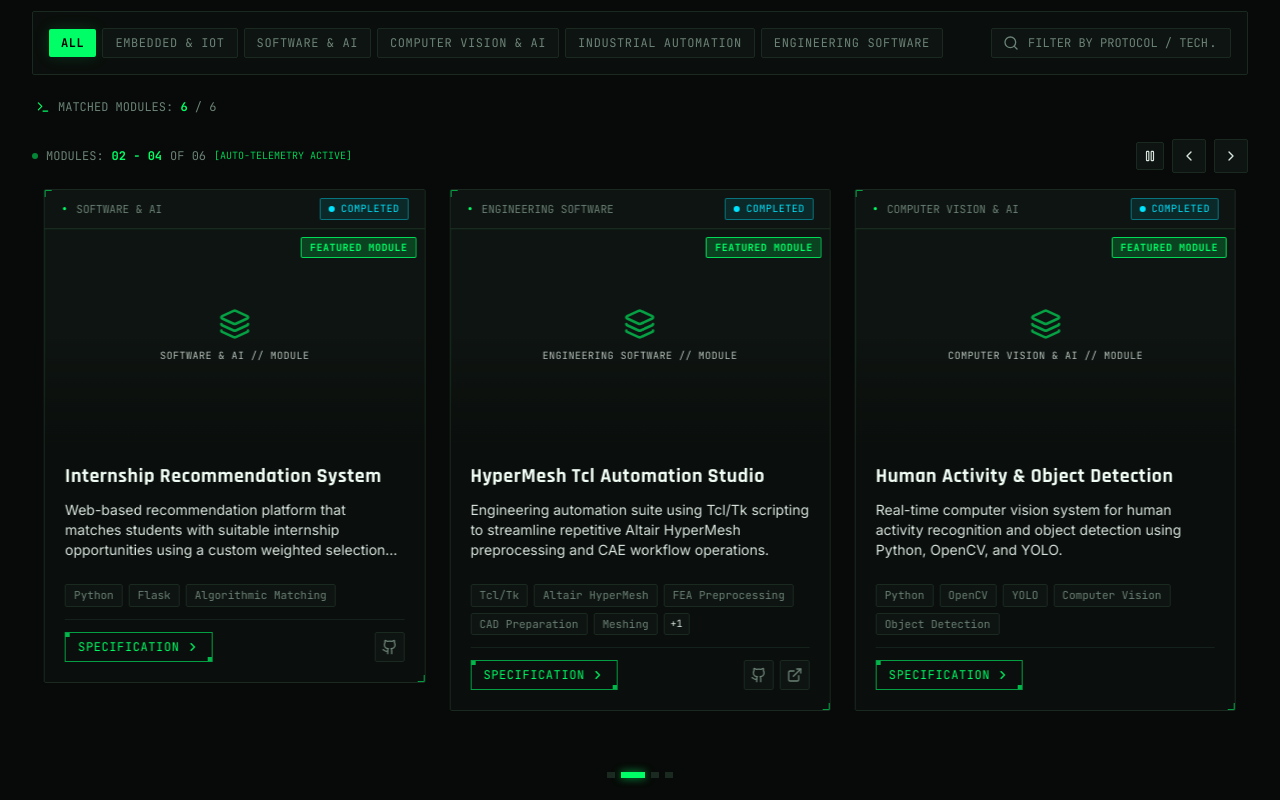
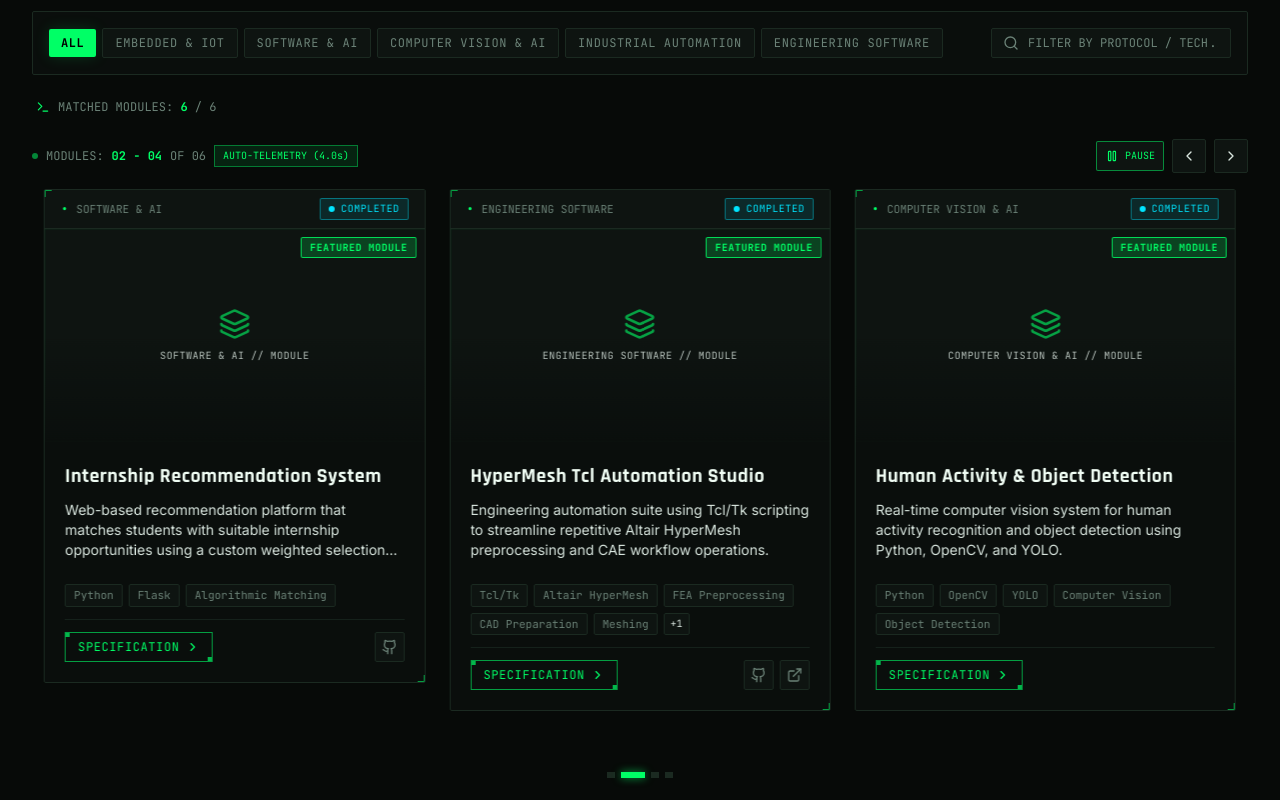
Before and after one commit to samkiller07/samuvel-prakash-F, a React (Vite) app: page / in a window 1280 px wide. Shown: the part 2720-3520 px from the top of the page. Built offline with nearby package versions, Linux system fonts and the light colour scheme; no server answers.

Commit message:
fix(carousel): fix desktop button clickability, smooth 4.0s auto-scroll, and auto-pause on manual slide

```diff
--- a/src/components/projects/ProjectCard.tsx
+++ b/src/components/projects/ProjectCard.tsx
@@ -92,14 +92,14 @@ export const ProjectCard: React.FC<ProjectCardProps> = ({ project, onSelect }) =
           </div>
 
           {/* Action Row */}
-          <div className="pt-3 border-t border-hud-border/70 flex items-center justify-between gap-2">
+          <div className="pt-3 border-t border-hud-border/70 flex items-center justify-between gap-2 relative z-10">
             <Button
               variant="outline"
               size="sm"
               onClick={() => onSelect(project)}
               icon={<ChevronRight className="w-3.5 h-3.5" />}
               iconPosition="right"
-              className="w-full sm:w-auto"
+              className="w-full sm:w-auto cursor-pointer"
             >
               SPECIFICATION
             </Button>
@@ -110,7 +110,7 @@ export const ProjectCard: React.FC<ProjectCardProps> = ({ project, onSelect }) =
                   href={project.github_url}
                   target="_blank"
                   rel="noopener noreferrer"
-                  className="p-1.5 text-hud-muted hover:text-hud-green bg-hud-panel hover:bg-hud-hover border border-hud-border rounded-sm transition-colors"
+                  className="p-1.5 text-hud-muted hover:text-hud-green bg-hud-panel hover:bg-hud-hover border border-hud-border rounded-sm transition-colors cursor-pointer"
                   title="View Source Code"
                   aria-label="View Source Code on GitHub"
                 >
@@ -122,7 +122,7 @@ export const ProjectCard: React.FC<ProjectCardProps> = ({ project, onSelect }) =
                   href={project.demo_url}
                   target="_blank"
                   rel="noopener noreferrer"
-                  className="p-1.5 text-hud-muted hover:text-hud-cyan bg-hud-panel hover:bg-hud-hover border border-hud-border rounded-sm transition-colors"
+                  className="p-1.5 text-hud-muted hover:text-hud-cyan bg-hud-panel hover:bg-hud-hover border border-hud-border rounded-sm transition-colors cursor-pointer"
                   title="Live Demo"
                   aria-label="Live Demo Link"
                 >
--- a/src/components/projects/ProjectGrid.tsx
+++ b/src/components/projects/ProjectGrid.tsx
@@ -158,7 +158,7 @@ export const ProjectGrid: React.FC<ProjectGridProps> = ({
             prevLabel="Previous projects"
             nextLabel="Next projects"
             autoSlide={true}
-            autoSlideInterval={1200}
+            autoSlideInterval={4000}
           >
             {filteredProjects.map((project) => (
               <div key={project.id} className="h-full pb-2">
--- a/src/components/ui/HorizontalCarousel.tsx
+++ b/src/components/ui/HorizontalCarousel.tsx
@@ -1,5 +1,5 @@
 import React, { useState, useEffect, useRef, useCallback } from 'react';
-import { ChevronLeft, ChevronRight, Pause, Play } from 'lucide-react';
+import { ChevronLeft, ChevronRight, Pause, Play, RotateCcw } from 'lucide-react';
 
 interface HorizontalCarouselProps {
   children: React.ReactNode[];
@@ -9,7 +9,7 @@ interface HorizontalCarouselProps {
     desktop?: number;
   };
   autoSlide?: boolean;
-  autoSlideInterval?: number; // ms
+  autoSlideInterval?: number; // ms (recommended 4000ms for readable card content)
   ariaLabel?: string;
   prevLabel?: string;
   nextLabel?: string;
@@ -20,21 +20,22 @@ export const HorizontalCarousel: React.FC<HorizontalCarouselProps> = ({
   children,
   itemsPerView = { mobile: 1, tablet: 2, desktop: 3 },
   autoSlide = true,
-  autoSlideInterval = 1200,
+  autoSlideInterval = 4000,
   ariaLabel = 'Carousel',
   prevLabel = 'Previous items',
   nextLabel = 'Next items',
   className = ''
 }) => {
   const [currentIndex, setCurrentIndex] = useState(0);
-  const [isPaused, setIsPaused] = useState(false);
-  const [isInteracting, setIsInteracting] = useState(false);
+  const [isAutoSlideEnabled, setIsAutoSlideEnabled] = useState(autoSlide);
   const [isDragging, setIsDragging] = useState(false);
-  const [dragStartX, setDragStartX] = useState<number | null>(null);
   const [dragDeltaPx, setDragDeltaPx] = useState<number>(0);
 
   const containerRef = useRef<HTMLDivElement>(null);
-  const interactionTimerRef = useRef<ReturnType<typeof setTimeout> | null>(null);
+  const pointerDownRef = useRef(false);
+  const dragStartXRef = useRef(0);
+  const dragStartYRef = useRef(0);
+  const hasDraggedRef = useRef(false);
 
   const totalItems = React.Children.count(children);
 
@@ -75,34 +76,20 @@ export const HorizontalCarousel: React.FC<HorizontalCarouselProps> = ({
     setCurrentIndex((prev) => (prev <= 0 ? maxIndex : prev - 1));
   }, [maxIndex]);
 
-  // Helper to temporarily pause autoplay when user interacts, then resume
-  const triggerInteractionCooldown = useCallback((durationMs: number = 2500) => {
-    setIsInteracting(true);
-    if (interactionTimerRef.current) {
-      clearTimeout(interactionTimerRef.current);
-    }
-    interactionTimerRef.current = setTimeout(() => {
-      setIsInteracting(false);
-    }, durationMs);
+  // Handler when user triggers manual navigation -> turn auto-scroll off
+  const handleManualSlide = useCallback((action: () => void) => {
+    setIsAutoSlideEnabled(false);
+    action();
   }, []);
 
-  // Cleanup interaction timeout on unmount
-  useEffect(() => {
-    return () => {
-      if (interactionTimerRef.current) {
-        clearTimeout(interactionTimerRef.current);
-      }
-    };
-  }, []);
-
-  // Check reduced motion
+  // Check reduced motion preference
   const prefersReducedMotion = typeof window !== 'undefined'
     && window.matchMedia
     && window.matchMedia('(prefers-reduced-motion: reduce)').matches;
 
-  // Single active Auto-slide effect
+  // Single active Auto-slide effect (Smooth 4s interval, stops when manual mode active)
   useEffect(() => {
-    if (!autoSlide || isPaused || isInteracting || isDragging || prefersReducedMotion || maxIndex <= 0) {
+    if (!isAutoSlideEnabled || isDragging || prefersReducedMotion || maxIndex <= 0) {
       return;
     }
 
@@ -111,47 +98,60 @@ export const HorizontalCarousel: React.FC<HorizontalCarouselProps> = ({
     }, autoSlideInterval);
 
     return () => clearInterval(timer);
-  }, [autoSlide, autoSlideInterval, isPaused, isInteracting, isDragging, nextSlide, prefersReducedMotion, maxIndex]);
+  }, [isAutoSlideEnabled, autoSlideInterval, isDragging, nextSlide, prefersReducedMotion, maxIndex]);
 
-  // Keyboard navigation
+  // Keyboard navigation -> turns auto-scroll off
   const handleKeyDown = (e: React.KeyboardEvent) => {
     if (e.key === 'ArrowLeft') {
       e.preventDefault();
-      triggerInteractionCooldown();
-      prevSlide();
+      handleManualSlide(prevSlide);
     } else if (e.key === 'ArrowRight') {
       e.preventDefault();
-      triggerInteractionCooldown();
-      nextSlide();
+      handleManualSlide(nextSlide);
     }
   };
 
-  // Unified Pointer handlers for Desktop Mouse Drag & Mobile Touch
+  // Pointer Handlers: DO NOT capture pointer on pointerDown so button clicks work normally on desktop
   const handlePointerDown = (e: React.PointerEvent<HTMLDivElement>) => {
-    // Only respond to left mouse button or touch/pen pointers
     if (e.pointerType === 'mouse' && e.button !== 0) return;
 
+    pointerDownRef.current = true;
+    dragStartXRef.current = e.clientX;
+    dragStartYRef.current = e.clientY;
+    hasDraggedRef.current = false;
+    setDragDeltaPx(0);
+  };
+
+  const handlePointerMove = (e: React.PointerEvent<HTMLDivElement>) => {
+    if (!pointerDownRef.current) return;
+
+    const deltaX = e.clientX - dragStartXRef.current;
+    const deltaY = e.clientY - dragStartYRef.current;
+
+    // Only initiate drag mode if horizontal movement exceeds 6px (distinguishes drag from click)
+    if (!hasDraggedRef.current) {
+      if (Math.abs(deltaX) > 6 && Math.abs(deltaX) > Math.abs(deltaY)) {
+        hasDraggedRef.current = true;
         setIsDragging(true);
-    setDragStartX(e.clientX);
-    setDragDeltaPx(0);
-    triggerInteractionCooldown(3000);
-
+        // Manual drag turns off auto-scroll
+        setIsAutoSlideEnabled(false);
         try {
           e.currentTarget.setPointerCapture(e.pointerId);
         } catch {
-      // Ignored if pointer capture not supported
+          // Ignored
+        }
+      }
+    }
+
+    if (hasDraggedRef.current) {
+      setDragDeltaPx(deltaX);
     }
   };
 
-  const handlePointerMove = (e: React.PointerEvent<HTMLDivElement>) => {
-    if (!isDragging || dragStartX === null) return;
-    const delta = e.clientX - dragStartX;
-    setDragDeltaPx(delta);
-  };
+  const handlePointerUp = (e: React.PointerEvent<HTMLDivElement>) => {
+    if (!pointerDownRef.current) return;
 
-  const handlePointerUp = (e: React.PointerEvent<HTMLDivElement>) => {
-    if (!isDragging) return;
-
+    if (hasDraggedRef.current) {
       try {
         if (e.currentTarget.hasPointerCapture(e.pointerId)) {
           e.currentTarget.releasePointerCapture(e.pointerId);
@@ -160,7 +160,7 @@ export const HorizontalCarousel: React.FC<HorizontalCarouselProps> = ({
         // Ignored
       }
 
-    const threshold = 40; // minimum swipe distance in px to change slide
+      const threshold = 40; // min swipe distance in px to change slide
       if (dragDeltaPx > threshold) {
         prevSlide();
       } else if (dragDeltaPx < -threshold) {
@@ -168,9 +168,19 @@ export const HorizontalCarousel: React.FC<HorizontalCarouselProps> = ({
       }
 
       setIsDragging(false);
-    setDragStartX(null);
       setDragDeltaPx(0);
-    triggerInteractionCooldown(2000);
+    }
+
+    pointerDownRef.current = false;
+  };
+
+  // Prevent accidental click triggering on child buttons if user performed a drag gesture
+  const handleClickCapture = (e: React.MouseEvent) => {
+    if (hasDraggedRef.current) {
+      e.stopPropagation();
+      e.preventDefault();
+      hasDraggedRef.current = false;
+    }
   };
 
   if (totalItems === 0) return null;
@@ -188,88 +198,92 @@ export const HorizontalCarousel: React.FC<HorizontalCarouselProps> = ({
       aria-label={ariaLabel}
       tabIndex={0}
       onKeyDown={handleKeyDown}
-      onFocus={() => triggerInteractionCooldown(4000)}
     >
       {/* Control Header & Indicators */}
-      <div className="flex items-center justify-between gap-4">
+      <div className="flex flex-col sm:flex-row sm:items-center justify-between gap-3">
         {/* Telemetry Index Badge */}
-        <div className="font-mono text-xs text-hud-muted flex items-center gap-2 select-none">
+        <div className="font-mono text-xs text-hud-muted flex flex-wrap items-center gap-2 select-none">
           <span className="w-1.5 h-1.5 bg-hud-green rounded-full animate-pulse" />
           <span className="text-hud-slate">MODULES:</span>
           <span className="text-hud-green font-bold">
             {String(currentIndex + 1).padStart(2, '0')} - {String(Math.min(currentIndex + visibleCount, totalItems)).padStart(2, '0')}
           </span>
           <span className="text-hud-slate">OF {String(totalItems).padStart(2, '0')}</span>
-          {autoSlide && maxIndex > 0 && !isPaused && (
-            <span className="text-[10px] text-hud-green/80 font-mono hidden sm:inline">
-              [AUTO-TELEMETRY ACTIVE]
+
+          {/* Mode Indicator */}
+          {isAutoSlideEnabled && maxIndex > 0 ? (
+            <span className="text-[10px] px-2 py-0.5 bg-hud-green/10 border border-hud-green/40 text-hud-green rounded-xs font-mono">
+              AUTO-TELEMETRY (4.0s)
+            </span>
+          ) : (
+            <span className="text-[10px] px-2 py-0.5 bg-hud-panel border border-hud-border text-hud-slate rounded-xs font-mono">
+              MANUAL NAVIGATION
             </span>
           )}
         </div>
 
         {/* Carousel Navigation Buttons */}
         <div className="flex items-center gap-2">
-          {autoSlide && (
+          {/* Toggle Auto-Slide / Resume Button */}
+          {maxIndex > 0 && (
             <button
               type="button"
-              onClick={() => {
-                setIsPaused(!isPaused);
-                triggerInteractionCooldown(3000);
-              }}
-              className="p-1.5 bg-hud-panel border border-hud-border hover:border-hud-green text-hud-slate hover:text-hud-green rounded-sm transition-colors"
-              title={isPaused ? 'Resume auto-scroll' : 'Pause auto-scroll'}
-              aria-label={isPaused ? 'Resume auto-scroll' : 'Pause auto-scroll'}
+              onClick={() => setIsAutoSlideEnabled(!isAutoSlideEnabled)}
+              className={`px-2 py-1.5 border rounded-sm font-mono text-xs flex items-center gap-1.5 transition-all ${
+                isAutoSlideEnabled
+                  ? 'bg-hud-panel border-hud-green/50 text-hud-green hover:bg-hud-card'
+                  : 'bg-hud-panel border-hud-border text-hud-slate hover:text-hud-green hover:border-hud-green'
+              }`}
+              title={isAutoSlideEnabled ? 'Pause auto-scroll' : 'Resume auto-scroll (4s interval)'}
+              aria-label={isAutoSlideEnabled ? 'Pause auto-scroll' : 'Resume auto-scroll'}
             >
-              {isPaused ? <Play className="w-3.5 h-3.5" /> : <Pause className="w-3.5 h-3.5" />}
+              {isAutoSlideEnabled ? (
+                <>
+                  <Pause className="w-3.5 h-3.5 text-hud-green" />
+                  <span className="text-[10px] uppercase hidden sm:inline">PAUSE</span>
+                </>
+              ) : (
+                <>
+                  <Play className="w-3.5 h-3.5 text-hud-green" />
+                  <span className="text-[10px] uppercase hidden sm:inline">RESUME AUTO</span>
+                </>
+              )}
             </button>
           )}
 
           <button
             type="button"
-            onClick={() => {
-              triggerInteractionCooldown(3000);
-              prevSlide();
-            }}
-            disabled={currentIndex === 0 && !autoSlide}
+            onClick={() => handleManualSlide(prevSlide)}
+            disabled={currentIndex === 0 && isAutoSlideEnabled}
             aria-label={prevLabel}
-            className={`p-2 bg-hud-panel border rounded-sm transition-all flex items-center justify-center ${
-              currentIndex === 0 && !autoSlide
-                ? 'border-hud-border/40 text-hud-muted/40 cursor-not-allowed'
-                : 'border-hud-border hover:border-hud-green text-hud-slate hover:text-hud-green hover:bg-hud-card active:scale-95'
-            }`}
+            className="p-2 bg-hud-panel border border-hud-border hover:border-hud-green text-hud-slate hover:text-hud-green hover:bg-hud-card active:scale-95 rounded-sm transition-all flex items-center justify-center cursor-pointer"
           >
             <ChevronLeft className="w-4 h-4" />
           </button>
 
           <button
             type="button"
-            onClick={() => {
-              triggerInteractionCooldown(3000);
-              nextSlide();
-            }}
-            disabled={currentIndex >= maxIndex && !autoSlide}
+            onClick={() => handleManualSlide(nextSlide)}
+            disabled={currentIndex >= maxIndex && isAutoSlideEnabled}
             aria-label={nextLabel}
-            className={`p-2 bg-hud-panel border rounded-sm transition-all flex items-center justify-center ${
-              currentIndex >= maxIndex && !autoSlide
-                ? 'border-hud-border/40 text-hud-muted/40 cursor-not-allowed'
-                : 'border-hud-border hover:border-hud-green text-hud-slate hover:text-hud-green hover:bg-hud-card active:scale-95'
-            }`}
+            className="p-2 bg-hud-panel border border-hud-border hover:border-hud-green text-hud-slate hover:text-hud-green hover:bg-hud-card active:scale-95 rounded-sm transition-all flex items-center justify-center cursor-pointer"
           >
             <ChevronRight className="w-4 h-4" />
           </button>
         </div>
       </div>
 
-      {/* Viewport Container with pan-y touch action & real-time drag feedback */}
+      {/* Viewport Container: Allows clicks to pass to children, activates drag only on intentional move */}
       <div
-        className={`w-full overflow-hidden rounded-sm select-none ${
-          isDragging ? 'cursor-grabbing' : 'cursor-grab'
+        className={`w-full overflow-hidden rounded-sm ${
+          isDragging ? 'cursor-grabbing select-none' : 'cursor-default'
         }`}
         style={{ touchAction: 'pan-y' }}
         onPointerDown={handlePointerDown}
         onPointerMove={handlePointerMove}
         onPointerUp={handlePointerUp}
         onPointerCancel={handlePointerUp}
+        onClickCapture={handleClickCapture}
       >
         <div
           className="flex"
@@ -279,7 +293,7 @@ export const HorizontalCarousel: React.FC<HorizontalCarouselProps> = ({
               : `translateX(-${offsetPercent}%)`,
             transition: isDragging || prefersReducedMotion
               ? 'none'
-              : 'transform 450ms cubic-bezier(0.16, 1, 0.3, 1)',
+              : 'transform 700ms cubic-bezier(0.22, 1, 0.36, 1)',
             willChange: 'transform'
           }}
         >
@@ -306,11 +320,8 @@ export const HorizontalCarousel: React.FC<HorizontalCarouselProps> = ({
               role="tab"
               aria-selected={currentIndex === dotIdx}
               aria-label={`Go to slide ${dotIdx + 1}`}
-              onClick={() => {
-                triggerInteractionCooldown(3000);
-                setCurrentIndex(dotIdx);
-              }}
-              className={`h-1.5 transition-all duration-300 rounded-xs ${
+              onClick={() => handleManualSlide(() => setCurrentIndex(dotIdx))}
+              className={`h-1.5 transition-all duration-300 rounded-xs cursor-pointer ${
                 currentIndex === dotIdx
                   ? 'w-6 bg-hud-green shadow-[0_0_8px_rgba(0,255,102,0.6)]'
                   : 'w-2 bg-hud-border hover:bg-hud-slate'
```
Also changed, not shown: 3 other files (tests, documents, lock files or other folders). Lines whose indentation alone changed are shown as unchanged.
